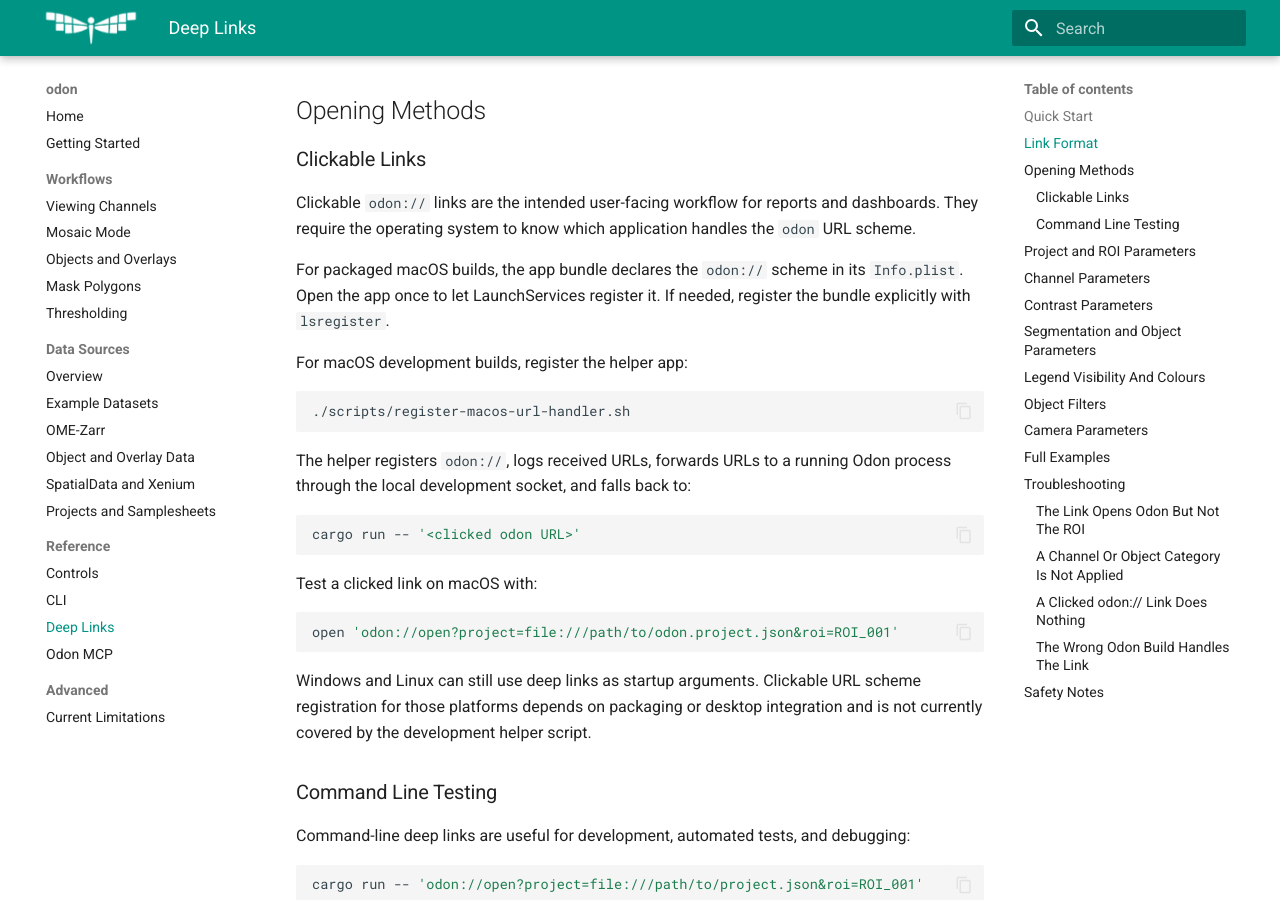
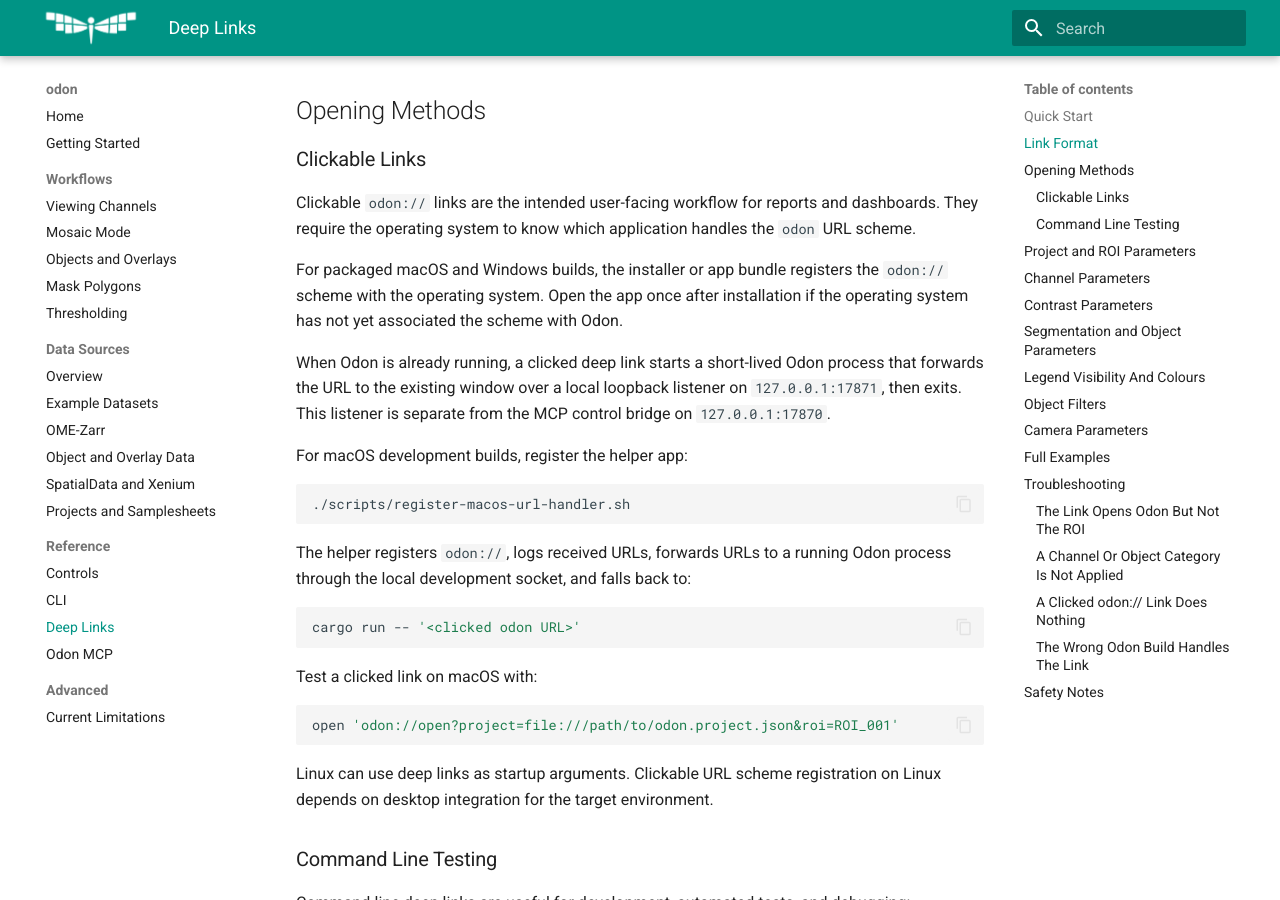
Before and after one commit to alexcoulton/odon, an MkDocs documentation site: the page built from docs/reference/deep-links.md, in a window 1280 px wide and 900 px high, scrolled down 1745 px. Built offline with MkDocs 1.6.1 and Material for MkDocs 9.7.7, drawn with Linux system fonts in a browser that asks for light colours.

Commit message:
Forward Windows deep links to running instance

````diff
--- a/docs/reference/deep-links.md
+++ b/docs/reference/deep-links.md
@@ -86,9 +86,15 @@
 dashboards. They require the operating system to know which application handles
 the `odon` URL scheme.
 
-For packaged macOS builds, the app bundle declares the `odon://` scheme in its
-`Info.plist`. Open the app once to let LaunchServices register it. If needed,
-register the bundle explicitly with `lsregister`.
+For packaged macOS and Windows builds, the installer or app bundle registers
+the `odon://` scheme with the operating system. Open the app once after
+installation if the operating system has not yet associated the scheme with
+Odon.
+
+When Odon is already running, a clicked deep link starts a short-lived Odon
+process that forwards the URL to the existing window over a local loopback
+listener on `127.0.0.1:17871`, then exits. This listener is separate from the
+MCP control bridge on `127.0.0.1:17870`.
 
 For macOS development builds, register the helper app:
 
@@ -109,9 +115,8 @@
 open 'odon://open?project=file:///path/to/odon.project.json&roi=ROI_001'
 ```
 
-Windows and Linux can still use deep links as startup arguments. Clickable URL
-scheme registration for those platforms depends on packaging or desktop
-integration and is not currently covered by the development helper script.
+Linux can use deep links as startup arguments. Clickable URL scheme
+registration on Linux depends on desktop integration for the target environment.
 
 ### Command Line Testing
 
````
Also changed, not shown: 1 other file.
